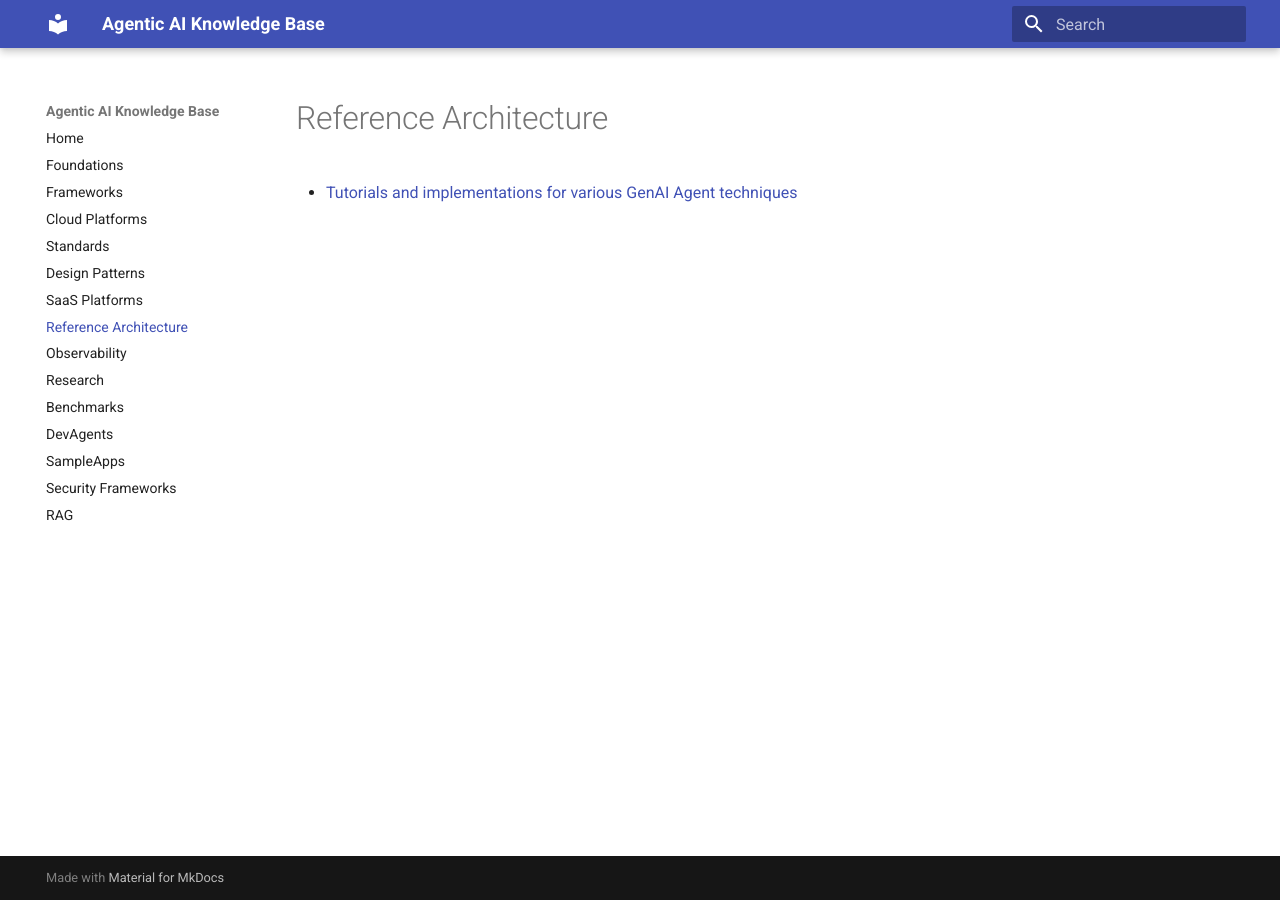
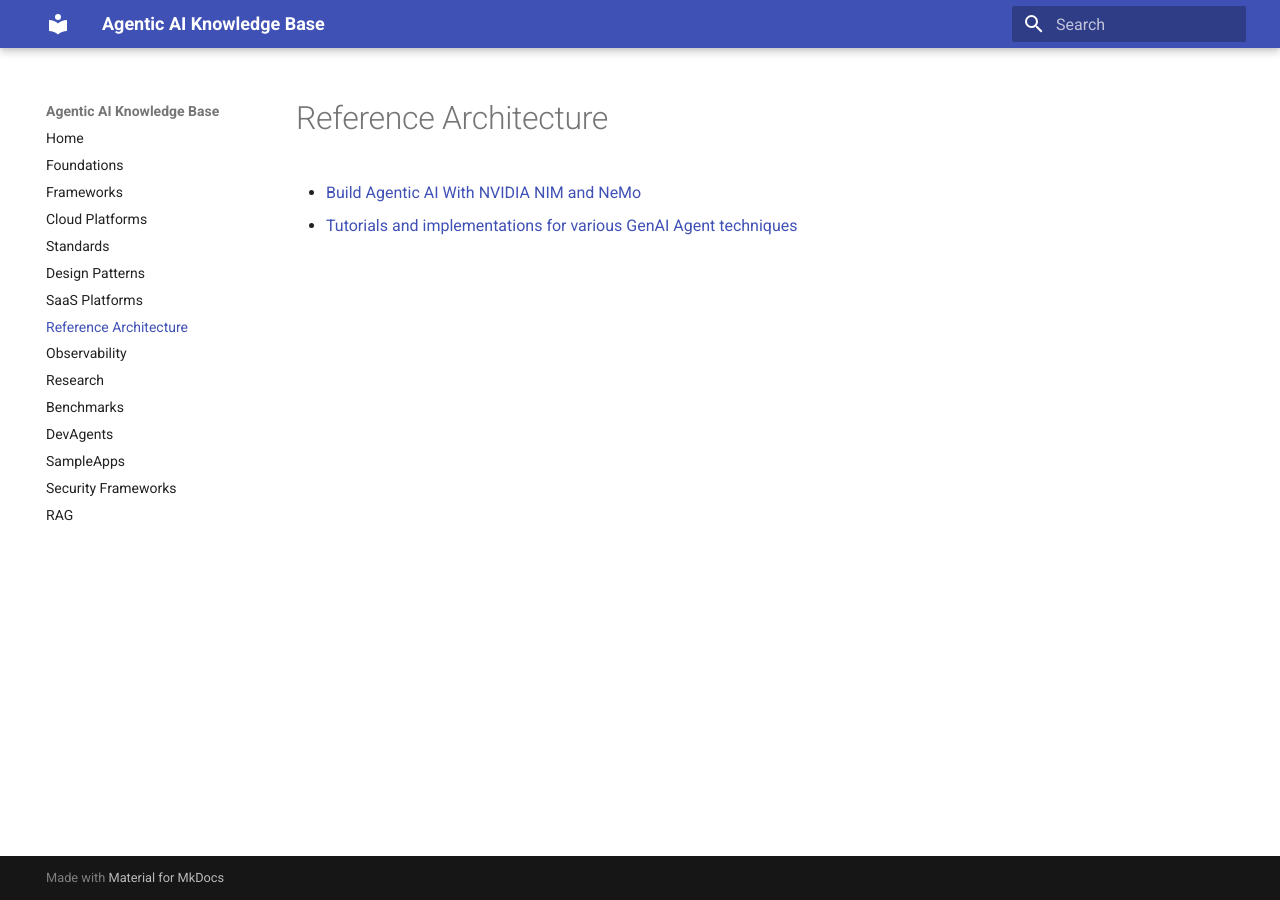
Before and after one commit to ankurkumarz/agentic-ai-knowledge-base, an MkDocs documentation site: the page built from docs/ReferenceArchitecture/README.md, in a window 1280 px wide. Built offline with MkDocs 1.6.1 and Material for MkDocs 9.7.7, drawn with Linux system fonts in a browser that asks for light colours.

Commit message:
Update README.md

```diff
--- a/docs/ReferenceArchitecture/README.md
+++ b/docs/ReferenceArchitecture/README.md
@@ -2,4 +2,5 @@
 title: Reference Architecture & Implementation
 ---
 
+- [Build Agentic AI With NVIDIA NIM and NeMo](https://www.nvidia.com/en-us/ai/)
 - [Tutorials and implementations for various GenAI Agent techniques](https://github.com/NirDiamant/GenAI_Agents)
```
